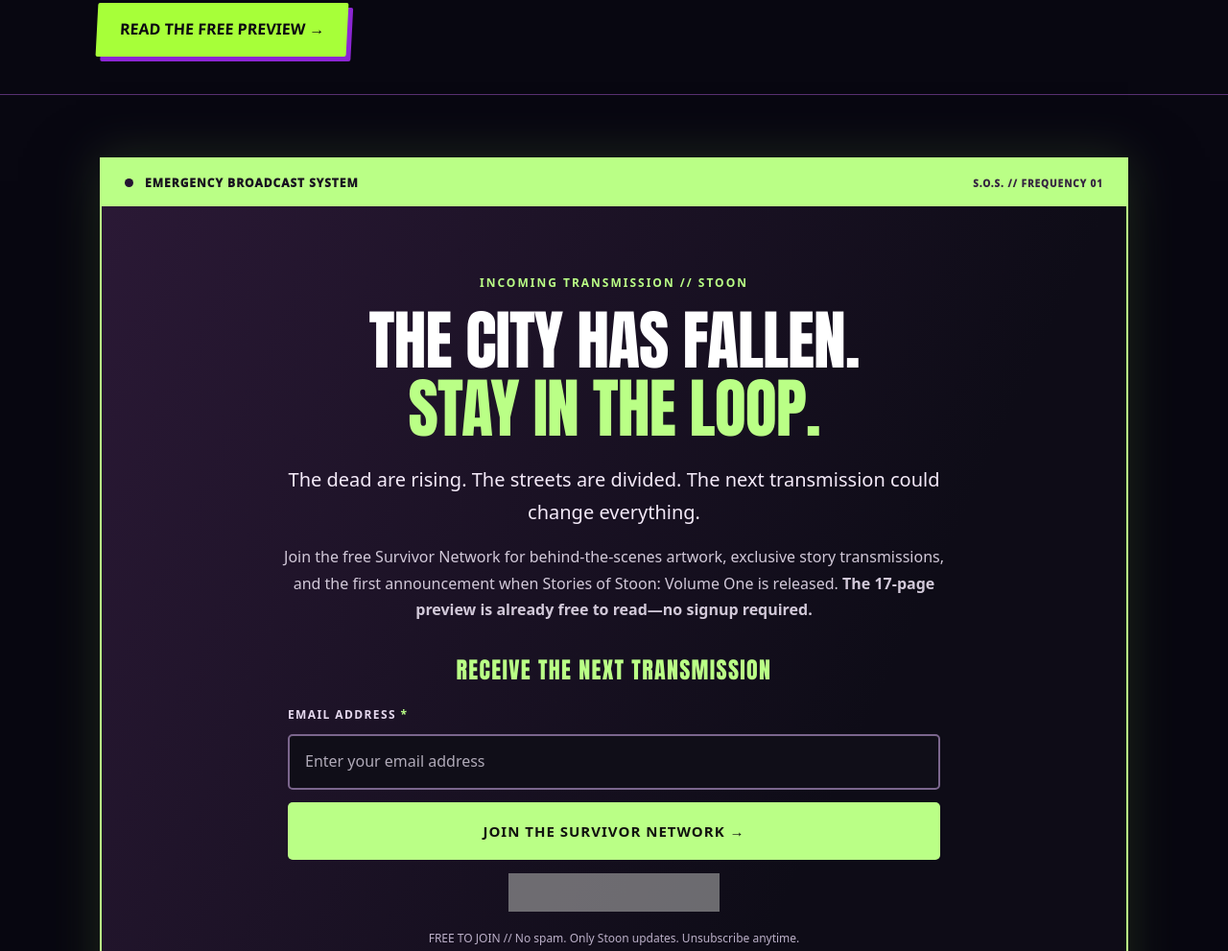
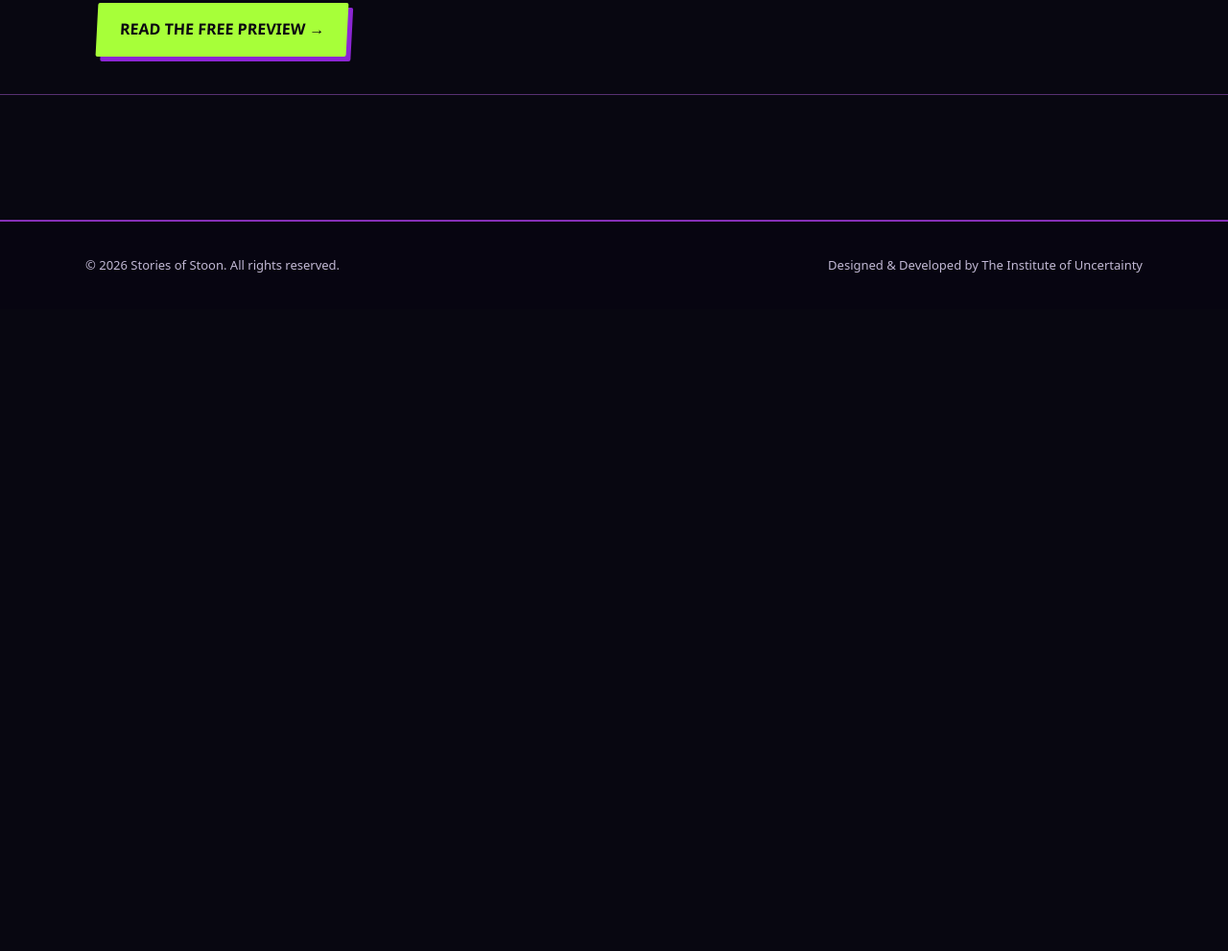
Before and after one commit to storiesofstoon/storiesofstoon.github.io, a plain HTML site: page index.html in a window 1280 px wide. Shown: the part 1059-2050 px from the top of the page at 96% size. After the commit the page ends 1381 px from the top, so only its background shows below. Drawn offline with Linux system fonts and the light colour scheme; grey boxes are pictures that could not be loaded.

Commit message:
Update index.html

```diff
--- a/index.html
+++ b/index.html
@@ -116,76 +116,7 @@
     </div>
    </div>
    <section aria-labelledby="signal-title" class="launch-section sos-signal-section" id="email-list">
- <div class="wrap">
-  <div class="signal-card">
-   <div class="signal-bar">
-    <span aria-hidden="true" class="signal-pulse">
-    </span>
-    EMERGENCY BROADCAST SYSTEM
-    <span class="signal-frequency">
-     S.O.S. // FREQUENCY 01
-    </span>
-   </div>
-   <div class="signal-content">
-    <div class="signal-copy">
-     <div class="eyebrow">
-      INCOMING TRANSMISSION // STOON
-     </div>
-     <h2 id="signal-title">
-      THE CITY HAS FALLEN.
-      <br/>
-      <span class="sos-green">
-       STAY IN THE LOOP.
-      </span>
-     </h2>
-     <p>
-      The dead are rising. The streets are divided. The next transmission could change everything.
-     </p>
-     <p>
-      Join the free Survivor Network for behind-the-scenes artwork, exclusive story transmissions, and the first announcement when Stories of Stoon: Volume One is released.
-      <strong>
-       The 17-page preview is already free to read&mdash;no signup required.
-      </strong>
-     </p>
-    </div>
-    <div class="signal-form-wrap">
-     <div class="stoon-mc-shell" id="mc_embed_shell">
-      <div id="mc_embed_signup">
-       <!-- MAILCHIMP SIGNUP FORM -->
-       <form action="https://github.us11.list-manage.com/subscribe/post?u=028473336bbe570dd64462071&amp;id=b9e7efde29&amp;f_id=00f3f0e1f0" class="validate sos-mailchimp-form" id="mc-embedded-subscribe-form" method="post" name="mc-embedded-subscribe-form" target="_blank">
-        <div id="mc_embed_signup_scroll">
-         <h3 class="network-form-heading">
-          Receive the next transmission
-         </h3>
-         <div class="mc-field-group">
-          <label for="mce-EMAIL">
-           EMAIL ADDRESS
-           <span class="asterisk">
-            *
-           </span>
-          </label>
-          <input autocomplete="email" class="required email" id="mce-EMAIL" name="EMAIL" placeholder="Enter your email address" required="" type="email"/>
-         </div>
-         <div aria-live="polite" class="clear foot" id="mce-responses">
-          <div class="response" id="mce-error-response" style="display:none">
-          </div>
-          <div class="response" id="mce-success-response" style="display:none">
-          </div>
-         </div>
-         <div aria-hidden="true" class="sos-honeypot">
-          <input autocomplete="off" name="b_028473336bbe570dd64462071_b9e7efde29" tabindex="-1" type="text" value=""/>
-         </div>
-         <input class="sos-subscribe-button" id="mc-embedded-subscribe" name="subscribe" type="submit" value="JOIN THE SURVIVOR NETWORK &rarr;"/>
-         <a class="sos-mailchimp-credit" href="http://eepurl.com/Nd9CUPr3Xi" rel="noopener noreferrer" target="_blank" title="Mailchimp - email marketing made easy and fun">
-          <img alt="Intuit Mailchimp" height="40" loading="lazy" src="https://digitalasset.intuit.com/render/content/dam/intuit/mc-fe/en_us/images/intuit-mc-rewards-text-dark.svg" width="220"/>
-         </a>
-        </div>
-       </form>
-      </div>
-     </div>
-     <p class="signal-privacy">
-      FREE TO JOIN // No spam. Only Stoon updates. Unsubscribe anytime.
-     </p>
+
     </div>
    </div>
   </div>
```
